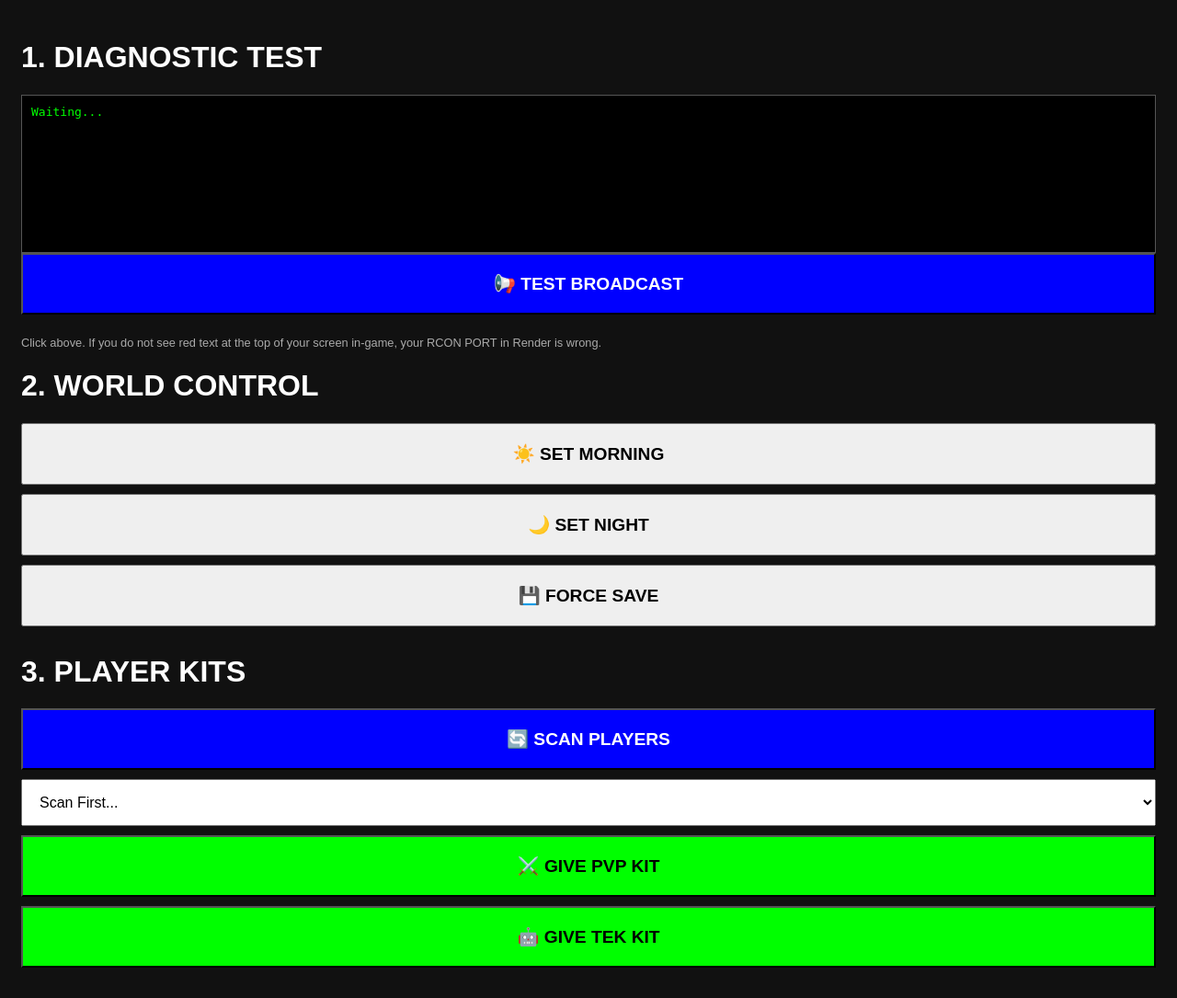
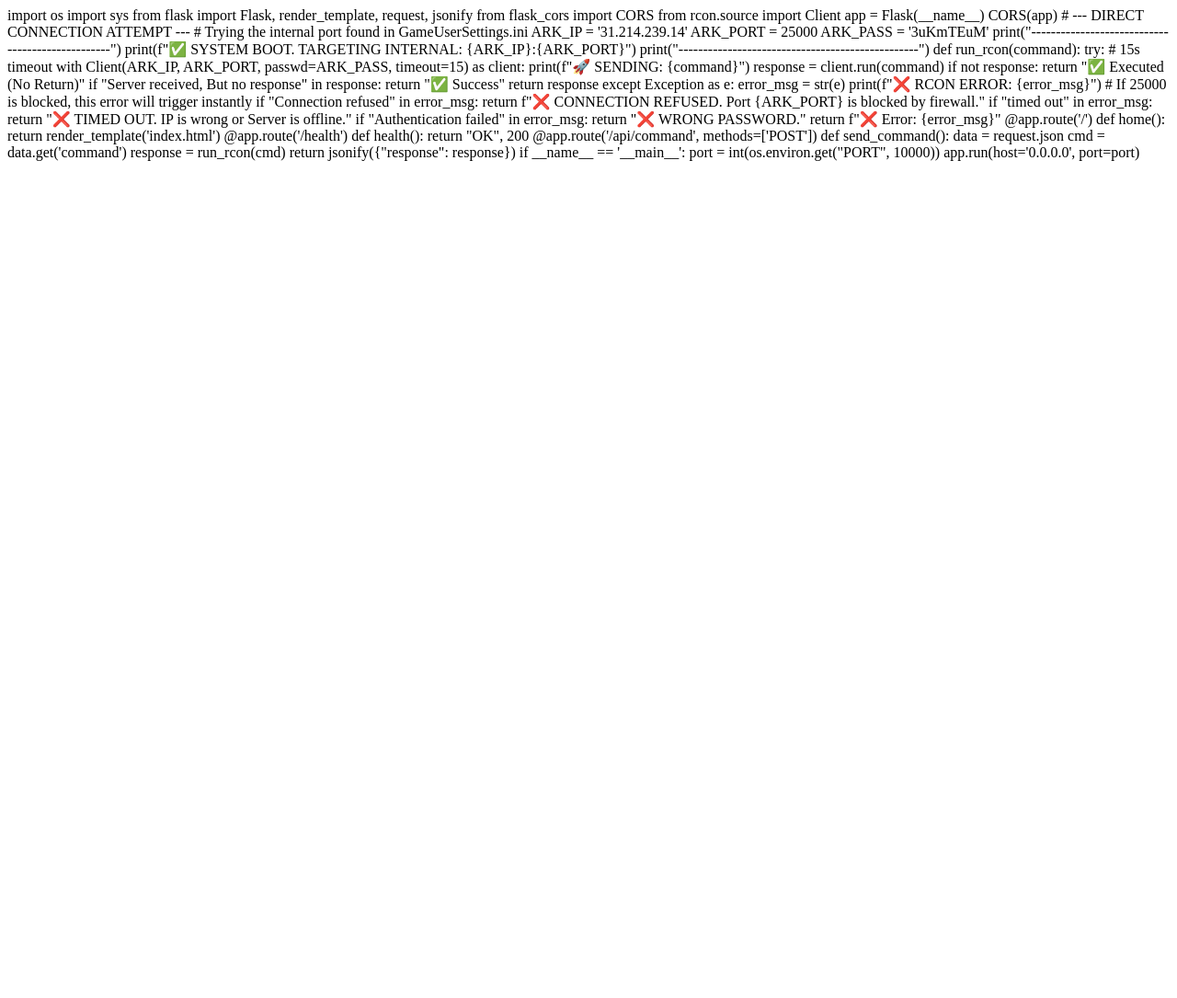
Before and after one commit to AnarchyDino/ark-mobile-panel, a Flask app: page / in a window 1280 px wide. Shown: the whole page at 92% size. After the commit the page ends 175 px from the top, so only its background shows below. Run offline with Flask 3, Linux system fonts and the light colour scheme.

Commit message:
Update index.html

```diff
--- a/templates/index.html
+++ b/templates/index.html
@@ -1,113 +1,65 @@
-<!DOCTYPE html>
-<html lang="en">
-<head>
-    <meta charset="UTF-8">
-    <meta name="viewport" content="width=device-width, initial-scale=1.0, maximum-scale=1.0, user-scalable=no">
-    <title>ARK OPS: FIXED</title>
-    <style>
-        body { background:#111; color:#fff; font-family:sans-serif; padding:15px; }
-        .btn { width:100%; padding:20px; margin-bottom:10px; font-weight:bold; font-size:1.2rem; cursor:pointer; }
-        .btn-green { background:#0f0; color:#000; }
-        .btn-red { background:#f00; color:#fff; }
-        .btn-blue { background:#00f; color:#fff; }
-        select, input { width:100%; padding:15px; margin-bottom:10px; font-size:1rem; }
-        #console { background:#000; padding:10px; border:1px solid #555; height:150px; overflow-y:auto; font-family:monospace; color:#0f0; }
-    </style>
-</head>
-<body>
+import os
+import sys
+from flask import Flask, render_template, request, jsonify
+from flask_cors import CORS
+from rcon.source import Client
 
-    <h1>1. DIAGNOSTIC TEST</h1>
-    <div id="console">Waiting...</div>
-    <button class="btn btn-blue" onclick="send('Broadcast CONNECTION_TEST_SUCCESSFUL')">📢 TEST BROADCAST</button>
-    <p style="font-size:0.8rem; color:#aaa">Click above. If you do not see red text at the top of your screen in-game, your RCON PORT in Render is wrong.</p>
+app = Flask(__name__)
+CORS(app)
 
-    <h1>2. WORLD CONTROL</h1>
-    <button class="btn" onclick="send('SetTimeOfDay 08:00')">☀️ SET MORNING</button>
-    <button class="btn" onclick="send('SetTimeOfDay 20:00')">🌙 SET NIGHT</button>
-    <button class="btn" onclick="send('SaveWorld')">💾 FORCE SAVE</button>
+# --- DIRECT CONNECTION ATTEMPT ---
+# Trying the internal port found in GameUserSettings.ini
+ARK_IP = '31.214.239.14'
+ARK_PORT = 25000
+ARK_PASS = '3uKmTEuM'
 
-    <h1>3. PLAYER KITS</h1>
-    <button class="btn btn-blue" onclick="scan()">🔄 SCAN PLAYERS</button>
-    <select id="playerSelect"><option value="">Scan First...</option></select>
+print("-------------------------------------------------")
+print(f"✅ SYSTEM BOOT. TARGETING INTERNAL: {ARK_IP}:{ARK_PORT}")
+print("-------------------------------------------------")
 
-    <button class="btn btn-green" onclick="giveKit('pvp')">⚔️ GIVE PVP KIT</button>
-    <button class="btn btn-green" onclick="giveKit('tek')">🤖 GIVE TEK KIT</button>
+def run_rcon(command):
+    try:
+        # 15s timeout
+        with Client(ARK_IP, ARK_PORT, passwd=ARK_PASS, timeout=15) as client:
+            print(f"🚀 SENDING: {command}")
+            response = client.run(command)
 
-    <script>
-        let targetID = null;
+            if not response:
+                return "✅ Executed (No Return)"
+            if "Server received, But no response" in response:
+                return "✅ Success"
 
-        async function send(cmd) {
-            // FORCE "cheat" PREFIX ON EVERYTHING
-            const finalCmd = `cheat ${cmd}`;
+            return response
 
-            log(`> ${finalCmd}`);
-            try {
-                const res = await fetch('/api/command', {
-                    method:'POST', headers:{'Content-Type':'application/json'},
-                    body:JSON.stringify({command:finalCmd})
-                });
-                const data = await res.json();
+    except Exception as e:
+        error_msg = str(e)
+        print(f"❌ RCON ERROR: {error_msg}")
 
-                if(data.response.includes("❌")) {
-                    log(data.response);
-                    alert("ERROR: " + data.response);
-                } else {
-                    log(`< ${data.response}`);
-                }
-            } catch(e) {
-                log("❌ NETWORK ERROR");
-            }
-        }
+        # If 25000 is blocked, this error will trigger instantly
+        if "Connection refused" in error_msg:
+            return f"❌ CONNECTION REFUSED. Port {ARK_PORT} is blocked by firewall."
+        if "timed out" in error_msg:
+            return "❌ TIMED OUT. IP is wrong or Server is offline."
+        if "Authentication failed" in error_msg:
+            return "❌ WRONG PASSWORD."
 
-        function log(m) {
-            const c=document.getElementById('console');
-            c.innerHTML = `<div>${m}</div>` + c.innerHTML;
-        }
+        return f"❌ Error: {error_msg}"
 
-        async function scan() {
-            // ListPlayers does NOT use 'cheat'
-            const res = await fetch('/api/command', {
-                method:'POST', headers:{'Content-Type':'application/json'},
-                body:JSON.stringify({command:"ListPlayers"})
-            });
-            const data = await res.json();
-            const list = document.getElementById('playerSelect');
-            list.innerHTML = "";
+@app.route('/')
+def home():
+    return render_template('index.html')
 
-            const matches = data.response.matchAll(/(\d+)\.\s(.*?),\s([0-9a-fA-F]+)/g);
-            for(const m of matches) {
-                const opt = document.createElement('option');
-                opt.text = m[2];
-                opt.value = m[3];
-                list.add(opt);
-            }
-            log("✅ Players Scanned");
-            list.onchange = function(){ targetID = this.value; };
-        }
+@app.route('/health')
+def health():
+    return "OK", 200
 
-        async function giveKit(type) {
-            if(!targetID) return alert("Select a player!");
+@app.route('/api/command', methods=['POST'])
+def send_command():
+    data = request.json
+    cmd = data.get('command')
+    response = run_rcon(cmd)
+    return jsonify({"response": response})
 
-            const items = [];
-            if(type === 'pvp') {
-                items.push("Blueprint'/Game/PrimalEarth/CoreBlueprints/Weapons/PrimalItem_WeaponMachinedSniper.PrimalItem_WeaponMachinedSniper'");
-                items.push("Blueprint'/Game/PrimalEarth/CoreBlueprints/Weapons/PrimalItemAmmo_AdvancedSniperBullet.PrimalItemAmmo_AdvancedSniperBullet'");
-                items.push("Blueprint'/Game/PrimalEarth/CoreBlueprints/Items/Armor/Metal/PrimalItemArmor_MetalHelmet.PrimalItemArmor_MetalHelmet'");
-                items.push("Blueprint'/Game/PrimalEarth/CoreBlueprints/Items/Armor/Metal/PrimalItemArmor_MetalShirt.PrimalItemArmor_MetalShirt'");
-            }
-            if(type === 'tek') {
-                items.push("Blueprint'/Game/PrimalEarth/CoreBlueprints/Weapons/PrimalItem_TekRifle.PrimalItem_TekRifle'");
-                items.push("Blueprint'/Game/PrimalEarth/CoreBlueprints/Items/Armor/Tek/PrimalItemArmor_TekHelmet.PrimalItemArmor_TekHelmet'");
-                items.push("Blueprint'/Game/PrimalEarth/CoreBlueprints/Items/Armor/Tek/PrimalItemArmor_TekShirt.PrimalItemArmor_TekShirt'");
-                items.push("Blueprint'/Game/PrimalEarth/CoreBlueprints/Resources/PrimalItemResource_Element.PrimalItemResource_Element'");
-            }
-
-            for(const bp of items) {
-                // FORCE ITEM MODE: 1 quantity, 50 quality, 0 (Item, not BP)
-                await send(`GiveItemToPlayer ${targetID} "${bp}" 1 50 0`);
-            }
-            alert("Kit Sent!");
-        }
-    </script>
-</body>
-</html>
+if __name__ == '__main__':
+    port = int(os.environ.get("PORT", 10000))
+    app.run(host='0.0.0.0', port=port)
```
